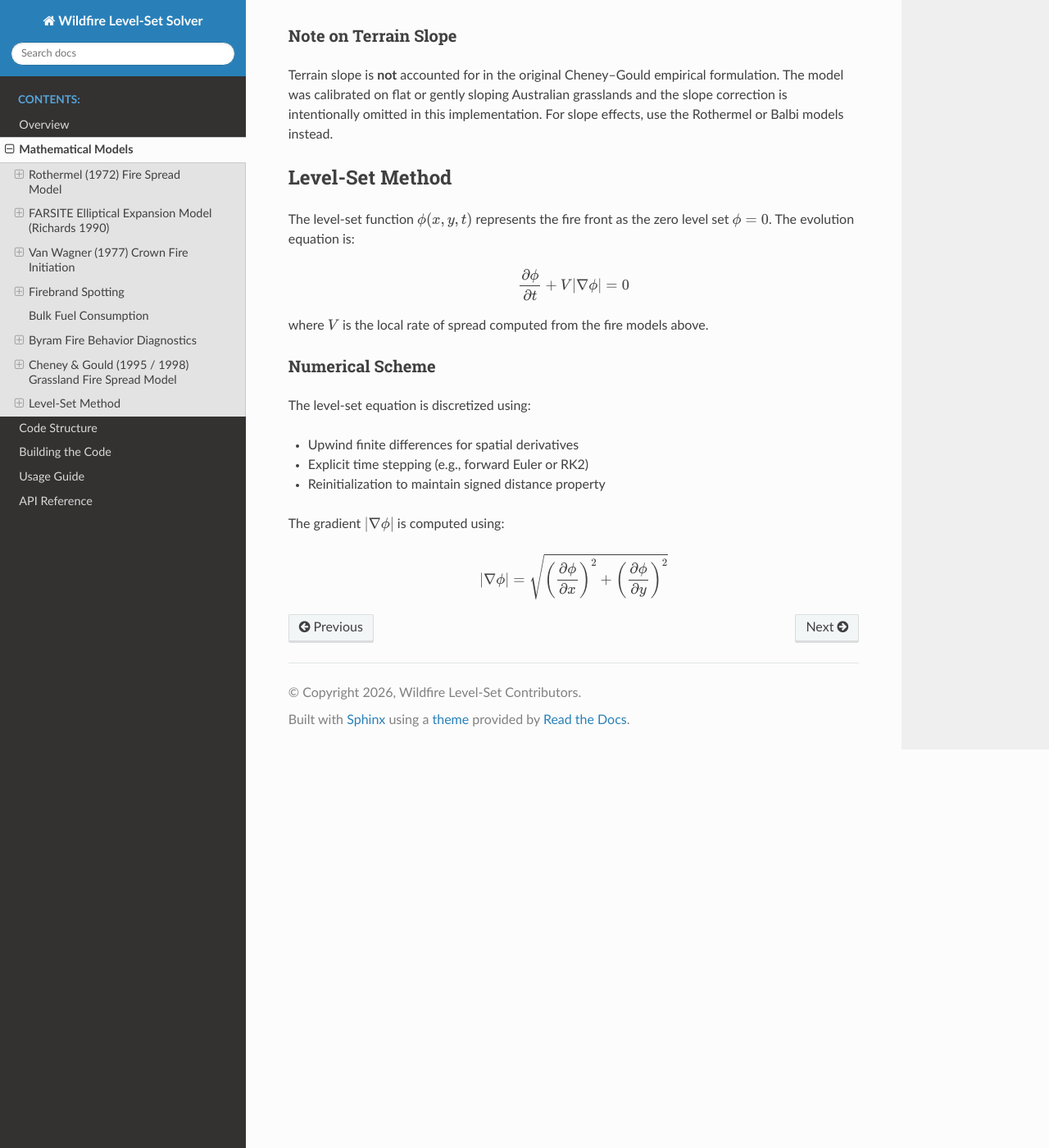
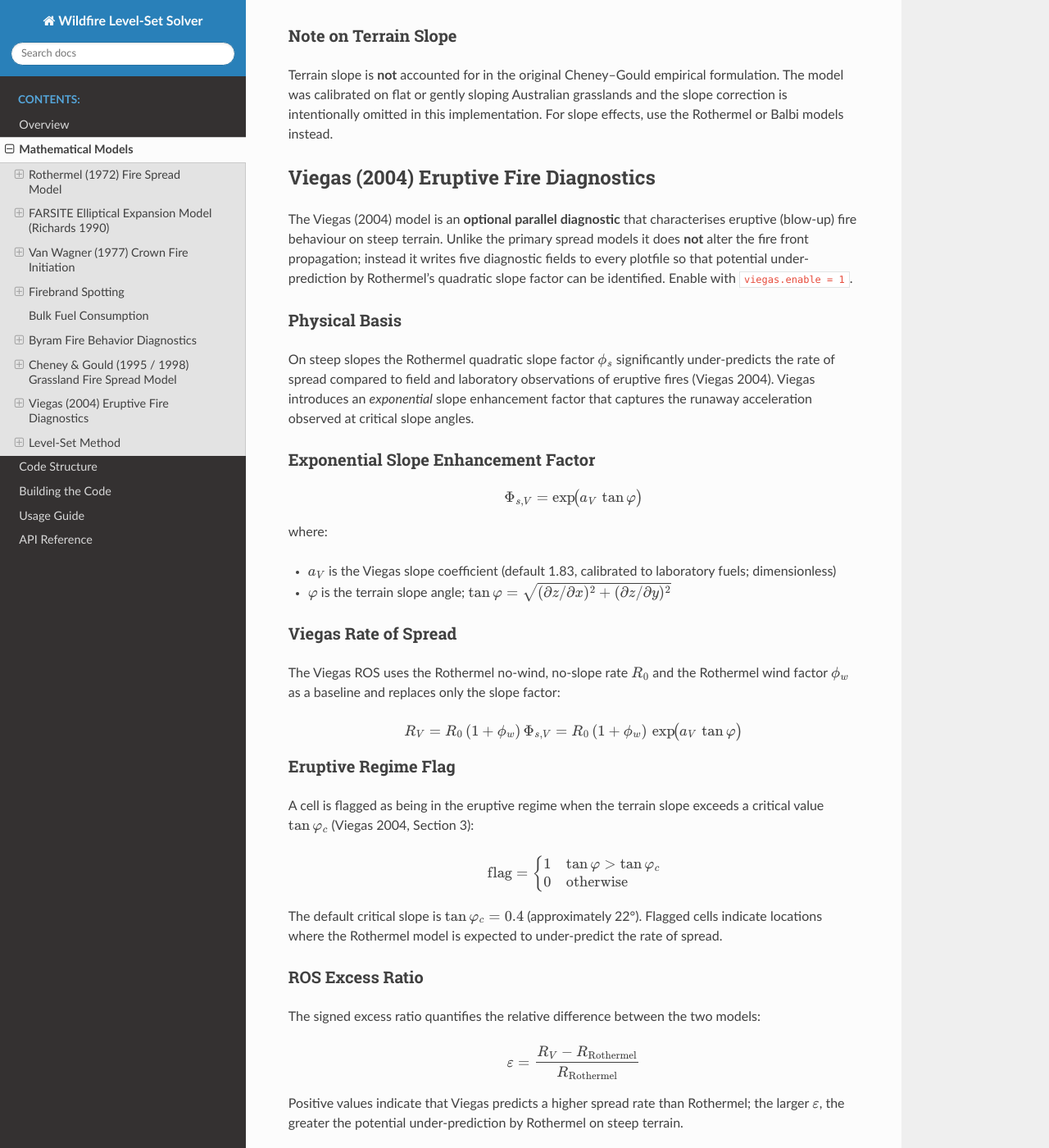
Before and after one commit to hgopalan/wildfire_levelset, a Sphinx documentation site: the page built from docs/mathematical_models.rst, in a window 1280 px wide and 1400 px high, scrolled down 8689 px. Shown: the whole window at 82% size. Built offline with Sphinx 7.4.7 and the Read the Docs theme 3.1.0, drawn with Linux system fonts in a browser that asks for light colours; some of the changed text lies outside the part shown.

Commit message:
docs: add Viegas (2004) eruptive fire equations to Sphinx documentation
Agent-Logs-Url: https://github.com/hgopalan/wildfire_levelset/sessions/49954801-700a-4b42-858a-aba1be9eba71

Co-authored-by: hgopalan <1108371+hgopalan@users.noreply.github.com>

```diff
--- a/docs/mathematical_models.rst
+++ b/docs/mathematical_models.rst
@@ -476,6 +476,202 @@ formulation. The model was calibrated on flat or gently sloping Australian
 grasslands and the slope correction is intentionally omitted in this
 implementation. For slope effects, use the Rothermel or Balbi models instead.
 
+Viegas (2004) Eruptive Fire Diagnostics
+-----------------------------------------
+
+The Viegas (2004) model is an **optional parallel diagnostic** that characterises
+eruptive (blow-up) fire behaviour on steep terrain.  Unlike the primary spread
+models it does **not** alter the fire front propagation; instead it writes five
+diagnostic fields to every plotfile so that potential under-prediction by
+Rothermel's quadratic slope factor can be identified.  Enable with
+``viegas.enable = 1``.
+
+Physical Basis
+^^^^^^^^^^^^^^
+
+On steep slopes the Rothermel quadratic slope factor :math:`\phi_s` significantly
+under-predicts the rate of spread compared to field and laboratory observations of
+eruptive fires (Viegas 2004).  Viegas introduces an *exponential* slope enhancement
+factor that captures the runaway acceleration observed at critical slope angles.
+
+Exponential Slope Enhancement Factor
+^^^^^^^^^^^^^^^^^^^^^^^^^^^^^^^^^^^^^
+
+.. math::
+
+   \Phi_{s,V} = \exp\!\bigl(a_V \,\tan\varphi\bigr)
+
+where:
+
+* :math:`a_V` is the Viegas slope coefficient (default 1.83, calibrated to
+  laboratory fuels; dimensionless)
+* :math:`\varphi` is the terrain slope angle; :math:`\tan\varphi =
+  \sqrt{(\partial z/\partial x)^2 + (\partial z/\partial y)^2}`
+
+Viegas Rate of Spread
+^^^^^^^^^^^^^^^^^^^^^
+
+The Viegas ROS uses the Rothermel no-wind, no-slope rate :math:`R_0` and the
+Rothermel wind factor :math:`\phi_w` as a baseline and replaces only the slope
+factor:
+
+.. math::
+
+   R_V = R_0 \,(1 + \phi_w) \,\Phi_{s,V}
+       = R_0 \,(1 + \phi_w) \,\exp\!\bigl(a_V \,\tan\varphi\bigr)
+
+Eruptive Regime Flag
+^^^^^^^^^^^^^^^^^^^^
+
+A cell is flagged as being in the eruptive regime when the terrain slope exceeds
+a critical value :math:`\tan\varphi_c` (Viegas 2004, Section 3):
+
+.. math::
+
+   \text{flag} =
+   \begin{cases}
+     1 & \tan\varphi > \tan\varphi_c \\
+     0 & \text{otherwise}
+   \end{cases}
+
+The default critical slope is :math:`\tan\varphi_c = 0.4` (approximately
+22°).  Flagged cells indicate locations where the Rothermel model is expected
+to under-predict the rate of spread.
+
+ROS Excess Ratio
+^^^^^^^^^^^^^^^^
+
+The signed excess ratio quantifies the relative difference between the two models:
+
+.. math::
+
+   \varepsilon = \frac{R_V - R_{\text{Rothermel}}}{R_{\text{Rothermel}}}
+
+Positive values indicate that Viegas predicts a higher spread rate than
+Rothermel; the larger :math:`\varepsilon`, the greater the potential
+under-prediction by Rothermel on steep terrain.
+
+Flame-Tilt Angle (Hazard Assessment)
+^^^^^^^^^^^^^^^^^^^^^^^^^^^^^^^^^^^^^
+
+The combined wind–slope flame-tilt angle :math:`\alpha` is computed for hazard
+assessment purposes only; it is **not** fed back into the rate-of-spread
+calculation:
+
+.. math::
+
+   \tan\alpha = \frac{U}{v_b} + \tan\varphi
+
+where the buoyancy velocity scale :math:`v_b` (m/s) is:
+
+.. math::
+
+   v_b = \sqrt{\frac{g \,\delta_m \,(T_f - T_a)}{T_a}}
+
+and:
+
+* :math:`U` – wind speed magnitude (m/s)
+* :math:`g = 9.81` m/s² – gravitational acceleration
+* :math:`\delta_m` – fuel bed depth (m), converted from the Rothermel database value in ft
+* :math:`T_f` – mean flame temperature (K); default 1000 K
+* :math:`T_a` – ambient temperature (K); default 300 K
+
+Merging Strategy
+^^^^^^^^^^^^^^^^
+
+The following table summarises which couplings between the Viegas and Rothermel
+models are permitted in this implementation:
+
+.. list-table::
+   :header-rows: 1
+   :widths: 55 10 35
+
+   * - Coupling
+     - Status
+     - Rationale
+   * - Rothermel :math:`R_0` used as Viegas baseline
+     - ✅ compatible
+     - Shared no-wind, no-slope ROS
+   * - Same slope/wind/fuel inputs as Rothermel
+     - ✅ compatible
+     - Consistent environmental state per cell
+   * - Viegas flame-tilt for hazard assessment only
+     - ✅ compatible
+     - Read-only diagnostic output
+   * - Viegas induced wind fed into Rothermel
+     - ❌ excluded
+     - Would invalidate Rothermel calibration
+   * - Viegas eruptive acceleration fed into Rothermel ROS
+     - ❌ excluded
+     - Incompatible ROS formulations
+   * - Viegas critical slope replacing Rothermel :math:`\phi_s`
+     - ❌ excluded
+     - Different slope-factor definitions
+   * - Viegas dynamic ROS inside Rothermel's static formula
+     - ❌ excluded
+     - Conceptually incompatible
+
+Diagnostic Output Fields
+^^^^^^^^^^^^^^^^^^^^^^^^^
+
+Five fields are written to every plotfile when ``viegas.enable = 1``:
+
+.. list-table::
+   :header-rows: 1
+   :widths: 30 15 55
+
+   * - Field
+     - Units
+     - Description
+   * - ``viegas_ROS``
+     - m/s
+     - :math:`R_0 (1+\phi_w)\exp(a_V \tan\varphi)`
+   * - ``viegas_eruptive_flag``
+     - –
+     - 1 where :math:`\tan\varphi > \tan\varphi_c`
+   * - ``viegas_ROS_excess``
+     - –
+     - :math:`(R_V - R_{\text{Rothermel}})/R_{\text{Rothermel}}`
+   * - ``viegas_flame_tilt``
+     - rad
+     - :math:`\arctan(U/v_b + \tan\varphi)` (hazard only)
+   * - ``viegas_slope_factor``
+     - –
+     - :math:`\exp(a_V \tan\varphi)`
+
+Input Parameters
+^^^^^^^^^^^^^^^^
+
+.. list-table::
+   :header-rows: 1
+   :widths: 30 15 55
+
+   * - Parameter
+     - Default
+     - Description
+   * - ``viegas.enable``
+     - 0
+     - Enable (1) or disable (0) the Viegas diagnostics
+   * - ``viegas.a_V``
+     - 1.83
+     - Exponential slope coefficient (dimensionless)
+   * - ``viegas.tan_phi_c``
+     - 0.4
+     - Critical slope :math:`\tan\varphi_c` for eruptive-regime flag (≈ 22°)
+   * - ``viegas.T_a``
+     - 300.0 K
+     - Ambient temperature for buoyancy velocity
+   * - ``viegas.T_f``
+     - 1000.0 K
+     - Mean flame temperature for buoyancy velocity
+
+Reference
+^^^^^^^^^
+
+Viegas, D.X. (2004). "Slope and wind effects on fire propagation."
+*International Journal of Wildland Fire*, 13(2), 143–156.
+https://doi.org/10.1071/WF03046
+
 Level-Set Method
 ----------------
 
```
